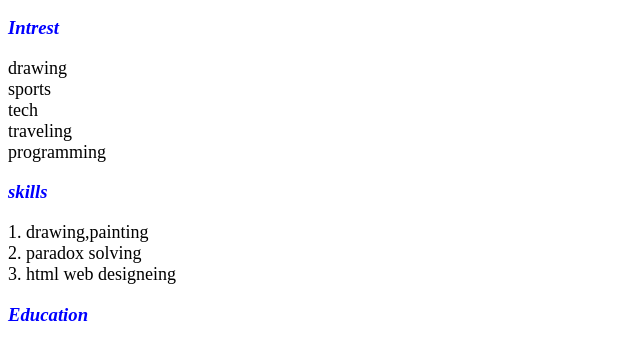
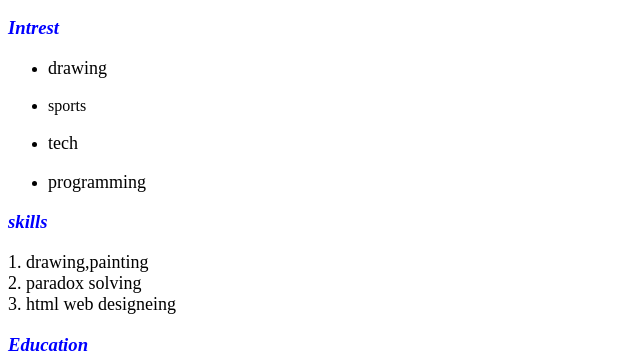
Before and after one commit to sharadhive/assignment-1, a plain HTML site: page index.html in a window 1280 px wide. Shown: the part 379-738 px from the top of the page, without its empty margins (0-640 px from the left). Drawn offline with Linux system fonts and the light colour scheme.

Commit message:
initial commit

```diff
--- a/index.html
+++ b/index.html
@@ -31,7 +31,8 @@ p{
         <img src="https://imagetolink.com/ib/D53V12XoLK.jpg" alt="D53V12XoLK"width="200" height="200">
 <h2>Sharad Mahendra Yadav</h2>
 <h3>Intrest</h3>
-<p>drawing<br>sports<br>tech<br>traveling<br>programming</p>
+<ul>
+<li><p>drawing</p></li><li><p></p>sports</p></li><li><p>tech</p></li><li><p>programming</p></li></ul>
 <h3>skills</h3>
 <p>1. drawing,painting<br>2. paradox solving<br>3. html web designeing</p>
 <h3>Education</h3>
```
